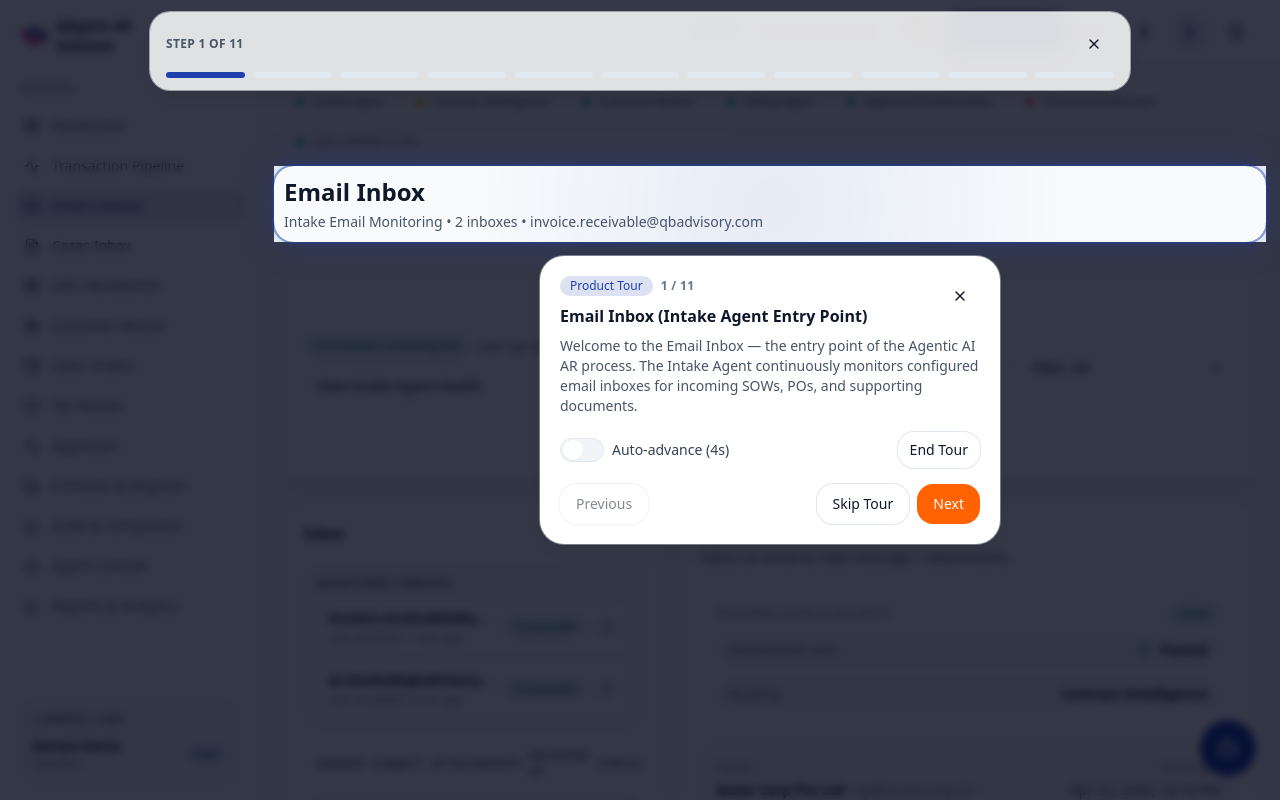
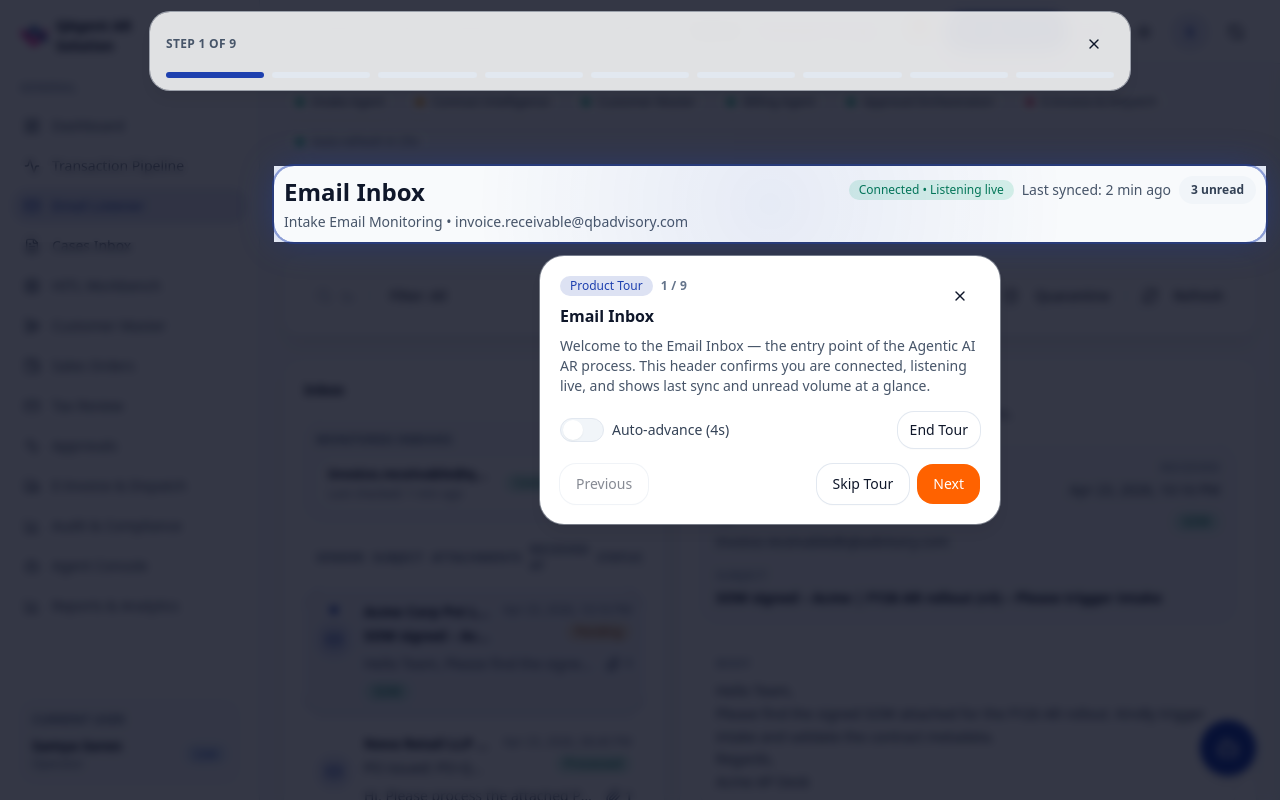
Before and after one commit to kulkid49/ard365bc, a React (Vite) app: page /email-inbox in a window 1280 px wide. Built offline with nearby package versions, Linux system fonts and the light colour scheme; what @react-pdf/renderer would draw is missing.

Commit message:
ui: improve email inbox toolbar and tour

```diff
--- a/src/components/common/EmailInboxTour.tsx
+++ b/src/components/common/EmailInboxTour.tsx
@@ -105,9 +105,21 @@ export function EmailInboxTour() {
           {
             id: 'header',
             selector: '[data-tour="email-header"]',
-            title: 'Email Inbox (Intake Agent Entry Point)',
+            title: 'Email Inbox',
             body:
-              'Welcome to the Email Inbox — the entry point of the Agentic AI AR process. The Intake Agent continuously monitors configured email inboxes for incoming SOWs, POs, and supporting documents.',
+              'Welcome to the Email Inbox — the entry point of the Agentic AI AR process. This header confirms you are connected, listening live, and shows last sync and unread volume at a glance.',
+          },
+        ],
+      },
+      {
+        id: 'toolbar',
+        subSteps: [
+          {
+            id: 'toolbar',
+            selector: '[data-tour="email-actions"]',
+            title: 'Top Action Toolbar',
+            body:
+              'This clean toolbar gives you fast control when you want to intervene: Process Selected Email (prominent), Manual Upload for supplemental docs, Quarantine for suspicious items, and Refresh to sync instantly.',
           },
         ],
       },
@@ -117,9 +129,9 @@ export function EmailInboxTour() {
           {
             id: 'inboxes',
             selector: '[data-tour="email-inboxes"]',
-            title: 'Monitored Inboxes Summary',
+            title: 'Monitored Inbox',
             body:
-              'These are the live email inboxes monitored by the Intake Agent. Each inbox shows connection status, last checked time, and how many new emails are waiting to be processed.',
+              'This inbox is continuously monitored by the Intake Agent: invoice.receivable@qbadvisory.com. New emails flow into classification and case creation with minimal human touch for standard documents.',
           },
         ],
       },
@@ -129,9 +141,9 @@ export function EmailInboxTour() {
           {
             id: 'list',
             selector: '[data-tour="email-list"]',
-            title: 'Email List',
+            title: 'Email List / Inbox Table',
             body:
-              'This list displays incoming emails across monitored inboxes. Every row shows sender, subject, received time, attachments, and processing status before the email becomes a case in the 10-step Agentic flow.',
+              'This is your live intake queue. Each row shows sender, subject, received timestamp, attachments, and status so you can instantly see what is pending, processed, or quarantined.',
           },
         ],
       },
@@ -143,35 +155,35 @@ export function EmailInboxTour() {
             selector: '[data-tour="email-col-sender"]',
             title: 'Sender',
             body:
-              'Sender information helps the Intake Agent apply routing rules and customer matching logic. It also supports security policies and quarantine workflows.',
+              'Sender identity supports customer matching and routing. It helps the system connect documents to the right customer record before downstream agents execute.',
           },
           {
             id: 'subject',
             selector: '[data-tour="email-col-subject"]',
             title: 'Subject',
             body:
-              'Subjects often carry key metadata like PO numbers, SOW versions, and urgency. The agent uses this to improve classification and accelerate downstream processing.',
+              'Subjects often contain document hints like PO numbers, SOW versions, or urgency. The Intake Agent uses this to improve classification and accelerate processing.',
           },
           {
             id: 'attachments',
             selector: '[data-tour="email-col-attachments"]',
             title: 'Attachments',
             body:
-              'Attachments are automatically extracted and scanned for malware. Safe PDFs are routed to the Contract Intelligence Agent for structured extraction.',
+              'Attachments are extracted and packaged for downstream processing. High-quality PDFs and structured docs route into Contract Intelligence for rapid data extraction.',
           },
           {
             id: 'received',
             selector: '[data-tour="email-col-received"]',
             title: 'Received At',
             body:
-              'Timestamps feed SLA timers and escalation rules. This ensures high-value or urgent documents never sit unprocessed beyond acceptable limits.',
+              'Timestamps drive SLA monitoring and escalation logic, ensuring nothing sits unprocessed beyond acceptable limits.',
           },
           {
             id: 'status',
             selector: '[data-tour="email-col-status"]',
             title: 'Status',
             body:
-              'Status shows whether the email is pending, processed, or quarantined. Quarantine is used for security-first handling before any downstream processing begins.',
+              'Status shows whether an item is pending, processed, or quarantined. Quarantine keeps exceptions controlled while standard emails remain zero-touch.',
           },
         ],
       },
@@ -181,9 +193,9 @@ export function EmailInboxTour() {
           {
             id: 'preview',
             selector: '[data-tour="email-preview"]',
-            title: 'Email Preview Pane',
+            title: 'Email Details / Preview Pane',
             body:
-              'Clicking an email opens the preview with full message body, attachments, and metadata. This is where initial classification and security checks are surfaced before case creation.',
+              'Selecting an email opens the preview with full metadata and body content. This is the operator view for reviewing context before you trigger processing or create a case.',
           },
         ],
       },
@@ -193,57 +205,21 @@ export function EmailInboxTour() {
           {
             id: 'attachments',
             selector: '[data-tour="email-attachments"]',
-            title: 'Attachments & Document Classification',
+            title: 'Attachment List & Classification',
             body:
-              'The system automatically classifies attachments as SOW or PO and shows confidence. High-confidence documents stay zero-touch; ambiguous ones can route into HITL review.',
+              'Attachments are classified (SOW/PO) with confidence. High-confidence items proceed automatically into the 10-step Agentic flow; ambiguous cases can be routed to HITL for verification.',
           },
         ],
       },
       {
-        id: 'actions',
+        id: 'preview-actions',
         subSteps: [
           {
-            id: 'actions',
-            selector: '[data-tour="email-actions"]',
+            id: 'preview-actions',
+            selector: '[data-tour="email-preview-actions"]',
             title: 'Quick Actions',
             body:
-              'These controls let you manually trigger processing, upload additional documents, refresh inbox state, or quarantine suspicious emails. In production, the Intake Agent runs this continuously with minimal human touch.',
-          },
-        ],
-      },
-      {
-        id: 'security',
-        subSteps: [
-          {
-            id: 'security',
-            selector: '[data-tour="email-security"]',
-            title: 'Malware Scan & Security Status',
-            body:
-              'Every attachment is scanned for malware before processing begins. Safe documents route to extraction immediately; flagged items are quarantined for security review.',
-          },
-        ],
-      },
-      {
-        id: 'case',
-        subSteps: [
-          {
-            id: 'case',
-            selector: '[data-tour="email-case"]',
-            title: 'Case Creation Status',
-            body:
-              'Once processed, the email is converted into a Case ID (e.g., AR-20260424-XXXX). Click the Case ID to jump directly into the full Case Detail timeline.',
-          },
-        ],
-      },
-      {
-        id: 'health',
-        subSteps: [
-          {
-            id: 'health',
-            selector: '[data-tour="email-agent-health"]',
-            title: 'Auto-Refresh & Intake Agent Health',
-            body:
-              'The inbox stays fresh so new emails are ingested quickly. You can jump into the Agent Console to monitor the Intake Agent queue, processing time, and any exceptions requiring attention.',
+              'Use these buttons to trigger the next action immediately: send the email into the pipeline, create a new case, mark processed, or archive/forward. Every intervention is captured for audit.',
           },
         ],
       },
@@ -253,9 +229,9 @@ export function EmailInboxTour() {
           {
             id: 'wrap',
             selector: '[data-tour="email-header"]',
-            title: 'Secure, Zero-Touch Intake',
+            title: 'All Set',
             body:
-              'You now understand how intake works end-to-end: monitoring, classification, malware scanning, and fast case creation. From here, the transaction flows automatically through the full 10-step Agentic AR process.',
+              'Excellent! You’ve seen how the Email Inbox supports a clean intake workflow: live monitoring, fast classification, and one-click actions. Standard cases stay zero-touch while exceptions are handled deliberately and auditable.',
           },
         ],
       },
--- a/src/pages/EmailInbox.tsx
+++ b/src/pages/EmailInbox.tsx
@@ -1,5 +1,5 @@
 import { useEffect, useMemo, useState } from 'react'
-import { Archive, Download, FileText, Forward, Mail, Paperclip, RefreshCw, Search, ShieldAlert, ShieldCheck, Sparkles, Upload } from 'lucide-react'
+import { Archive, Download, FileText, Forward, Mail, Paperclip, RefreshCw, Search, ShieldAlert, Sparkles, Upload } from 'lucide-react'
 import { Link, useNavigate } from 'react-router-dom'
 
 import { PageHeader } from '@/components/common/PageHeader'
@@ -326,53 +326,33 @@ export default function EmailInboxPage() {
   return (
     <div className="space-y-6">
       <div data-tour="email-header">
-        <PageHeader title="Email Inbox" subtitle="Intake Email Monitoring • 2 inboxes • invoice.receivable@qbadvisory.com" />
-      </div>
-
-      <Card data-tour="email-toolbar">
-        <CardContent className="pt-5">
-          <div className="flex flex-col gap-3 xl:flex-row xl:items-center xl:justify-between">
-            <div className="flex flex-wrap items-center gap-2">
+        <PageHeader
+          title="Email Inbox"
+          subtitle="Intake Email Monitoring • invoice.receivable@qbadvisory.com"
+          rightSlot={
+            <div className="flex flex-wrap items-center gap-2" data-tour="email-header-status">
               <Badge variant="green">Connected • Listening live</Badge>
               <div className="text-sm font-medium text-slate-600 dark:text-slate-400">Last synced: {formatAgo(lastSyncedAt, now)}</div>
               <div className="rounded-full bg-slate-100 px-3 py-1.5 text-xs font-semibold text-slate-700 dark:bg-slate-900 dark:text-slate-300">
                 {unreadCount} unread
               </div>
-              <div data-tour="email-agent-health" className="flex flex-wrap items-center gap-2">
-                <Button asChild variant="secondary" size="sm">
-                  <Link to="/agent-console">View Intake Agent Health</Link>
-                </Button>
-              </div>
             </div>
+          }
+        />
+      </div>
 
-            <div className="flex flex-1 flex-col gap-2 xl:flex-row xl:items-center xl:justify-end">
-              <div data-tour="email-actions" className="flex flex-wrap items-center gap-2">
-                <Button variant="primary" onClick={processSelected} disabled={!selected}>
-                  <Sparkles className="mr-2 h-4 w-4" />
-                  Process Selected Email
-                </Button>
-                <Button variant="secondary" onClick={() => toast.message('Manual upload', { description: 'Upload flow connects here.' })}>
-                  <Upload className="mr-2 h-4 w-4" />
-                  Manual Upload
-                </Button>
-                <Button variant="secondary" onClick={quarantine} disabled={!selected}>
-                  <ShieldAlert className="mr-2 h-4 w-4" />
-                  Quarantine
-                </Button>
-                <Button variant="secondary" onClick={refresh}>
-                  <RefreshCw className="mr-2 h-4 w-4" />
-                  Refresh
-                </Button>
-              </div>
-
-              <div className="relative w-full xl:max-w-[640px]">
+      <Card data-tour="email-toolbar">
+        <CardContent className="pt-5">
+          <div className="flex flex-col gap-3 lg:flex-row lg:items-center lg:justify-between">
+            <div className="flex flex-1 flex-col gap-2 lg:flex-row lg:items-center">
+              <div className="relative w-full lg:max-w-[640px]">
                 <Search className="pointer-events-none absolute left-3 top-3 h-4 w-4 text-slate-400" />
                 <Input value={query} onChange={(e) => setQuery(e.target.value)} className="pl-9" placeholder="Search sender, subject, body…" />
               </div>
 
               <DropdownMenu>
                 <DropdownMenuTrigger asChild>
-                  <Button variant="secondary" className="justify-between xl:min-w-[220px]">
+                  <Button variant="secondary" className="justify-between lg:min-w-[220px]">
                     Filter: {filter}
                     <span className="ml-2 text-slate-500">▾</span>
                   </Button>
@@ -399,6 +379,27 @@ export default function EmailInboxPage() {
                 </DropdownMenuContent>
               </DropdownMenu>
             </div>
+
+            <div data-tour="email-actions" className="flex flex-wrap items-center justify-end gap-2">
+              <Button variant="primary" size="md" onClick={processSelected} disabled={!selected}>
+                <Sparkles className="mr-2 h-4 w-4" />
+                Process Selected Email
+              </Button>
+              <div className="flex flex-wrap items-center gap-2">
+                <Button size="sm" variant="secondary" onClick={() => toast.message('Manual upload', { description: 'Upload flow connects here.' })}>
+                  <Upload className="mr-2 h-4 w-4" />
+                  Manual Upload
+                </Button>
+                <Button size="sm" variant="secondary" onClick={quarantine} disabled={!selected}>
+                  <ShieldAlert className="mr-2 h-4 w-4" />
+                  Quarantine
+                </Button>
+                <Button size="sm" variant="secondary" onClick={refresh}>
+                  <RefreshCw className="mr-2 h-4 w-4" />
+                  Refresh
+                </Button>
+              </div>
+            </div>
           </div>
         </CardContent>
       </Card>
@@ -412,10 +413,7 @@ export default function EmailInboxPage() {
             <div data-tour="email-inboxes" className="mb-3 rounded-2xl bg-slate-50 px-3 py-3 text-sm text-slate-600 ring-1 ring-slate-200/60 dark:bg-slate-900 dark:text-slate-400 dark:ring-slate-800/70">
               <div className="text-xs font-semibold uppercase tracking-wide text-slate-500 dark:text-slate-400">Monitored Inboxes</div>
               <div className="mt-2 space-y-2">
-                {[
-                  { name: 'invoice.receivable@qbadvisory.com', status: 'Connected', checked: '1 min ago', newCount: unreadCount },
-                  { name: 'ar.intake@qbadvisory.com', status: 'Connected', checked: '3 min ago', newCount: Math.max(0, unreadCount - 1) },
-                ].map((x) => (
+                {[{ name: 'invoice.receivable@qbadvisory.com', status: 'Connected', checked: '1 min ago', newCount: unreadCount }].map((x) => (
                   <div key={x.name} className="flex items-center justify-between gap-3 rounded-xl bg-white px-3 py-2 ring-1 ring-slate-200/60 dark:bg-slate-950 dark:ring-slate-800/70">
                     <div className="min-w-0">
                       <div className="truncate font-semibold text-slate-900 dark:text-slate-50">{x.name}</div>
@@ -521,28 +519,6 @@ export default function EmailInboxPage() {
           <CardContent className="min-h-0">
             {selected ? (
               <div className="flex min-h-0 flex-col gap-4">
-                <div data-tour="email-security" className="rounded-2xl bg-white p-4 ring-1 ring-slate-200/60 dark:bg-slate-950 dark:ring-slate-800/70">
-                  <div className="flex flex-wrap items-center justify-between gap-3">
-                    <div className="text-xs font-semibold uppercase tracking-wide text-slate-400">Malware Scan & Security</div>
-                    <Badge variant={selected.status === 'Quarantined' ? 'red' : 'green'}>{selected.status === 'Quarantined' ? 'Quarantined' : 'Clean'}</Badge>
-                  </div>
-                  <div className="mt-2 space-y-2 text-sm text-slate-600 dark:text-slate-400">
-                    <div className="flex items-center justify-between rounded-xl bg-slate-50 px-3 py-2 dark:bg-slate-900">
-                      <span>Attachment scan</span>
-                      <span className="inline-flex items-center gap-2 font-semibold text-slate-900 dark:text-slate-50">
-                        {selected.status === 'Quarantined' ? <ShieldAlert className="h-4 w-4 text-rose-500" /> : <ShieldCheck className="h-4 w-4 text-emerald-500" />}
-                        {selected.status === 'Quarantined' ? 'Flagged' : 'Passed'}
-                      </span>
-                    </div>
-                    <div className="flex items-center justify-between rounded-xl bg-slate-50 px-3 py-2 dark:bg-slate-900">
-                      <span>Routing</span>
-                      <span className="font-semibold text-slate-900 dark:text-slate-50">
-                        {selected.status === 'Quarantined' ? 'Security Review' : 'Contract Intelligence'}
-                      </span>
-                    </div>
-                  </div>
-                </div>
-
                 <div className="rounded-2xl bg-slate-50 p-4 ring-1 ring-slate-200/60 dark:bg-slate-900 dark:ring-slate-800/70">
                   <div className="flex flex-wrap items-start justify-between gap-3">
                     <div className="min-w-0">
@@ -610,9 +586,6 @@ export default function EmailInboxPage() {
                                 <span className="rounded-full bg-white px-2 py-1 ring-1 ring-slate-200/60 dark:bg-slate-950 dark:ring-slate-800/70">
                                   {(classificationFor(selected).confidence * 100).toFixed(0)}% conf
                                 </span>
-                                <span className="rounded-full bg-white px-2 py-1 ring-1 ring-slate-200/60 dark:bg-slate-950 dark:ring-slate-800/70">
-                                  {selected.status === 'Quarantined' ? 'Scan flagged' : 'Scan clean'}
-                                </span>
                               </div>
                             </div>
                           </div>
@@ -664,7 +637,7 @@ export default function EmailInboxPage() {
                   </div>
                 </div>
 
-                <div className="sticky bottom-2 rounded-2xl bg-white p-3 shadow-card ring-1 ring-slate-200/60 dark:bg-slate-950 dark:ring-slate-800/70">
+                <div data-tour="email-preview-actions" className="sticky bottom-2 rounded-2xl bg-white p-3 shadow-card ring-1 ring-slate-200/60 dark:bg-slate-950 dark:ring-slate-800/70">
                   <div className="flex flex-wrap items-center justify-between gap-2">
                     <Button variant="primary" onClick={triggerIntake}>
                       Trigger Intake Agent
```
